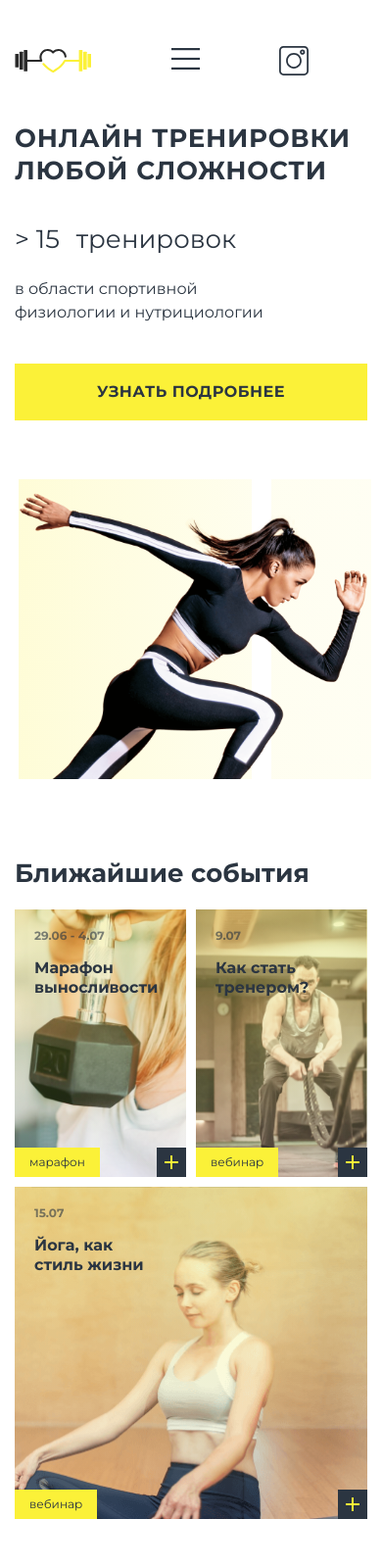
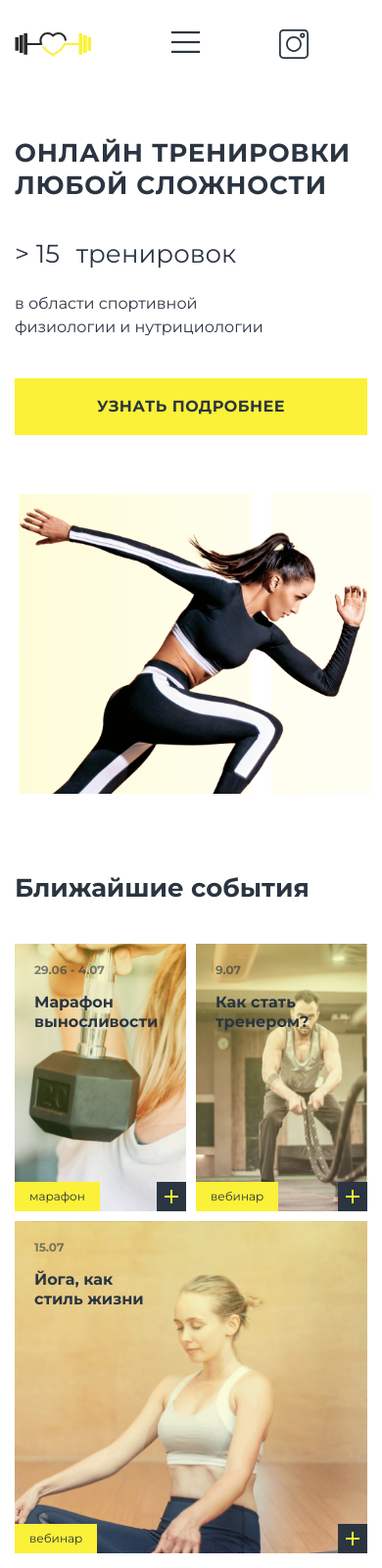
Before and after one commit to notcroks/Module01-Gym, a plain HTML site: page index.html in a window 390 px wide. Shown: the top 1600 px of the page at 98% size. Drawn offline with Linux system fonts and the light colour scheme.

Commit message:
Add margin

```diff
--- a/styles/main.css
+++ b/styles/main.css
@@ -27,8 +27,8 @@ h3 {
     display: flex;
     align-items: center;
     justify-content: space-between;
-    padding-top: 32px;
-    padding-bottom: 18px;
+    padding-top: 50px;
+    padding-bottom: 50px;
 }
 .header-item {
     display: flex;
@@ -50,6 +50,7 @@ h3 {
     list-style-type: none;
     padding-left: 0;
     gap: 54px;
+    margin: 0;
 }
 .header-nav a,
 .header-nav-modal a {
@@ -210,11 +211,8 @@ h3 {
 
 
 /* Ближайшие события */
-.event {
-    margin-top: 20px;
-}
-.event-title {
-    padding-bottom: 40px;
+.event-header {
+    margin-bottom: 40px;
 }
 .event-grid {
     display: grid;
@@ -1429,6 +1427,10 @@ cursor: pointer;
 
 @media (max-width: 945px) {
 
+    .header {
+        padding-top: 33px;
+        padding-bottom: 33px;
+    }
     .bg-title {
         margin-bottom: 43px;
     }
@@ -1590,10 +1592,6 @@ cursor: pointer;
 }
 
 @media (max-width: 760px) {
-    header {
-        padding-top: 15px;
-        padding-bottom: 10px;
-    }
     .header-nav {
         display: none;
     }
@@ -1628,6 +1626,10 @@ cursor: pointer;
 
 @media (max-width: 690px) {
 
+    .header {
+        padding-top: 30px;
+        padding-bottom: 60px;
+    }
     .bg-flex {
         flex-direction: column;
     }
@@ -1796,6 +1798,9 @@ cursor: pointer;
     h3 {
         font-size: 26px;
         line-height: 125%;
+    }
+    .event-header {
+        margin-bottom: 20px;
     }
     .event-title {
         padding-bottom: 20px;
```
